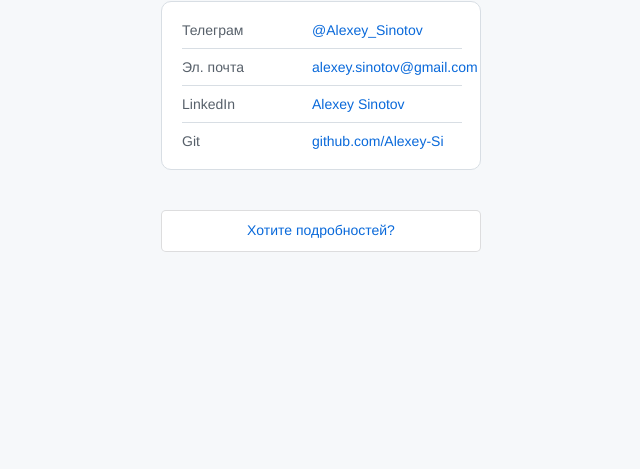
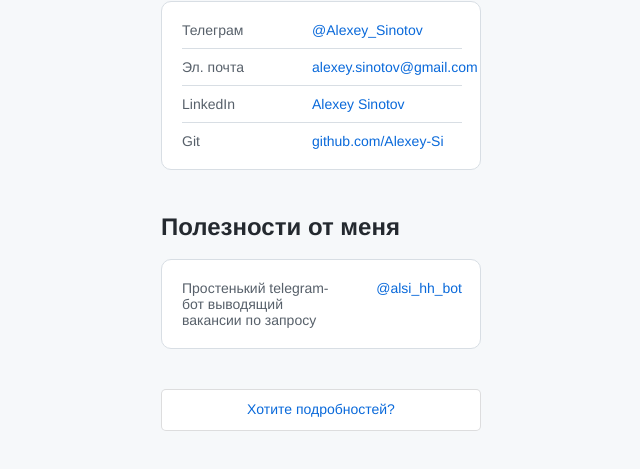
Before and after one commit to Alexey-Si/Alexey-Si.github.io, a plain HTML site: page index.html in a window 1280 px wide. Shown: the part 553-1022 px from the top of the page, without its empty margins (319-959 px from the left). Before the commit the page ends 845 px from the top, so only its background shows below. Drawn offline with nearby package versions, Linux system fonts and the light colour scheme.

Commit message:
Added a link to the bot

```diff
--- a/index.html
+++ b/index.html
@@ -61,6 +61,15 @@
 
         </ul>
       </section>
+      <section class="links">
+        <h2 class="links__header">Полезности от меня</h2>
+        <ul class="links__container">
+          <li class="links__link">
+            <p class="links__title">Простенький telegram-бот выводящий вакансии по запросу</p>
+            <a class="linsk__link" href="https://t.me/alsi_hh_bot">@alsi_hh_bot</a>
+          </li>
+        </ul>
+      </section>
      </main>
      <footer>
       <button type = "button" class="button-link" href="" id="show-alert"> Хотите подробностей? </button>
```
